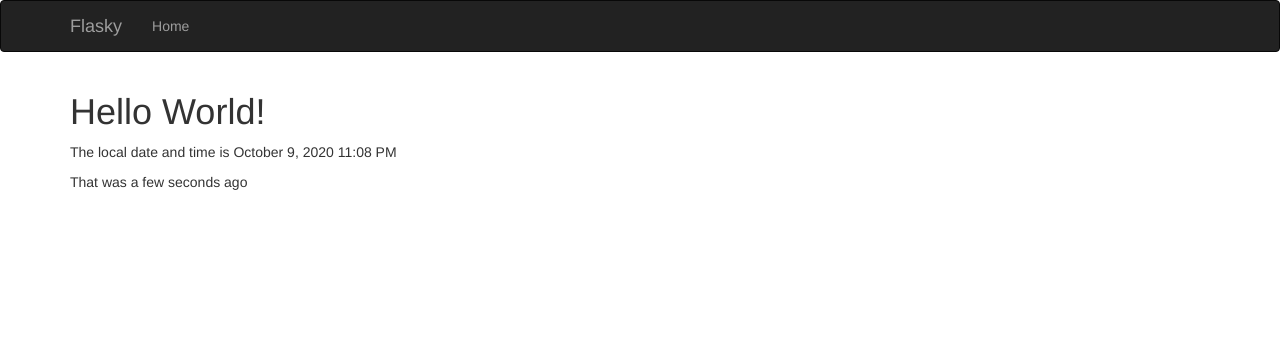
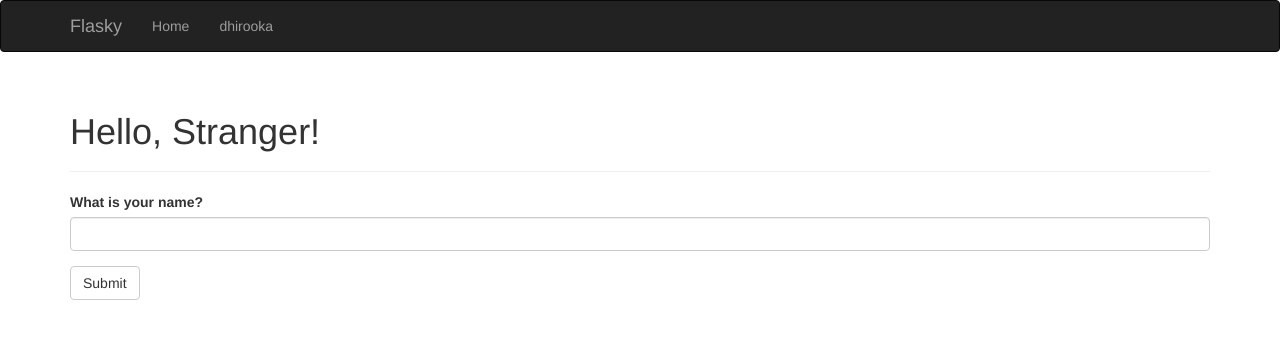
Before and after one commit to daigo0927/flask-web-dev, a Flask app: page / in a window 1280 px wide. Shown: the top 339 px of the page. Run offline with Flask 2, Linux system fonts and the light colour scheme; some libraries are stand-ins or nearby versions.

Commit message:
add scripts on chapter4 #1

```diff
--- a/app/hello.py
+++ b/app/hello.py
@@ -1,17 +1,36 @@
-from flask import Flask, render_template
+from flask import Flask, render_template, session, redirect, url_for, flash
 from flask_bootstrap import Bootstrap
 from flask_moment import Moment
-
+from flask_wtf import FlaskForm
+from wtforms import StringField, SubmitField
+from wtforms.validators import DataRequired
 from datetime import datetime
 
+
 app = Flask(__name__)
+# app.config['SECRET_KEY'] = os.environ.get('SECRET_KEY')
+app.config['SECRET_KEY'] = 'secret key'
+
 bootstrap = Bootstrap(app)
 moment = Moment(app)
 
 
-@app.route('/')
+class NameForm(FlaskForm):
+    name = StringField('What is your name?', validators=[DataRequired()])
+    submit = SubmitField('Submit')
+
+
+@app.route('/', methods=['GET', 'POST'])
 def index():
-    return render_template('index.html', current_time=datetime.utcnow())
+    name = None
+    form = NameForm()
+    if form.validate_on_submit():
+        old_name = session.get('name')
+        if old_name is not None and old_name != form.name.data:
+            flash('Looks like you have changed your name!')
+        session['name'] = form.name.data
+        return redirect(url_for('index'))
+    return render_template('index.html', form=form, name=session.get('name'))
 
 
 @app.route('/user/<name>')
--- a/app/templates/base.html
+++ b/app/templates/base.html
@@ -24,19 +24,22 @@
 	<div class="navbar-collapse collapse">
 	    <ul class="nav navbar-nav">
 		<li><a href="/">Home</a></li>
+		<li><a href="{{ url_for('user', name='dhirooka') }}">dhirooka</a></li>
 	    </ul>
 	</div>
-	<!-- <div class="navbar-collapse collapse">
-	     <ul class="nav navbar-nav">
-	     <li><a href="{{ url_for('user', name='dhirooka') }}">dhirooka</a></li>
-	     </ul>
-	     </div> -->
     </div>
 </div>
 {% endblock %}
 
 {% block content %}
 <div class="container">
+    {% for message in get_flashed_messages() %}
+    <div class="alert alert-warning">
+	<button type="button", class="close" data-dismiss="alert">&times;</button>
+	{{ message }}
+    </div>
+    {% endfor %}
+
     {% block page_content %}{% endblock %}
 </div>
 {% endblock %}
--- a/app/templates/index.html
+++ b/app/templates/index.html
@@ -1,7 +1,11 @@
 {% extends "base.html" %}
+{% import "bootstrap/wtf.html" as wtf %}
+
+{% block title %}Flasky{% endblock %}
 
 {% block page_content %}
-<h1>Hello World!</h1>
-<p>The local date and time is {{ moment(current_time).format('LLL') }}</p>
-<p>That was {{ moment(current_time).fromNow(refresh=True) }}</p>
+<div class="page-header">
+    <h1>Hello, {% if name %}{{ name }}{% else %}Stranger{% endif %}!</h1>
+</div>
+{{ wtf.quick_form(form)}}
 {% endblock %}
```
